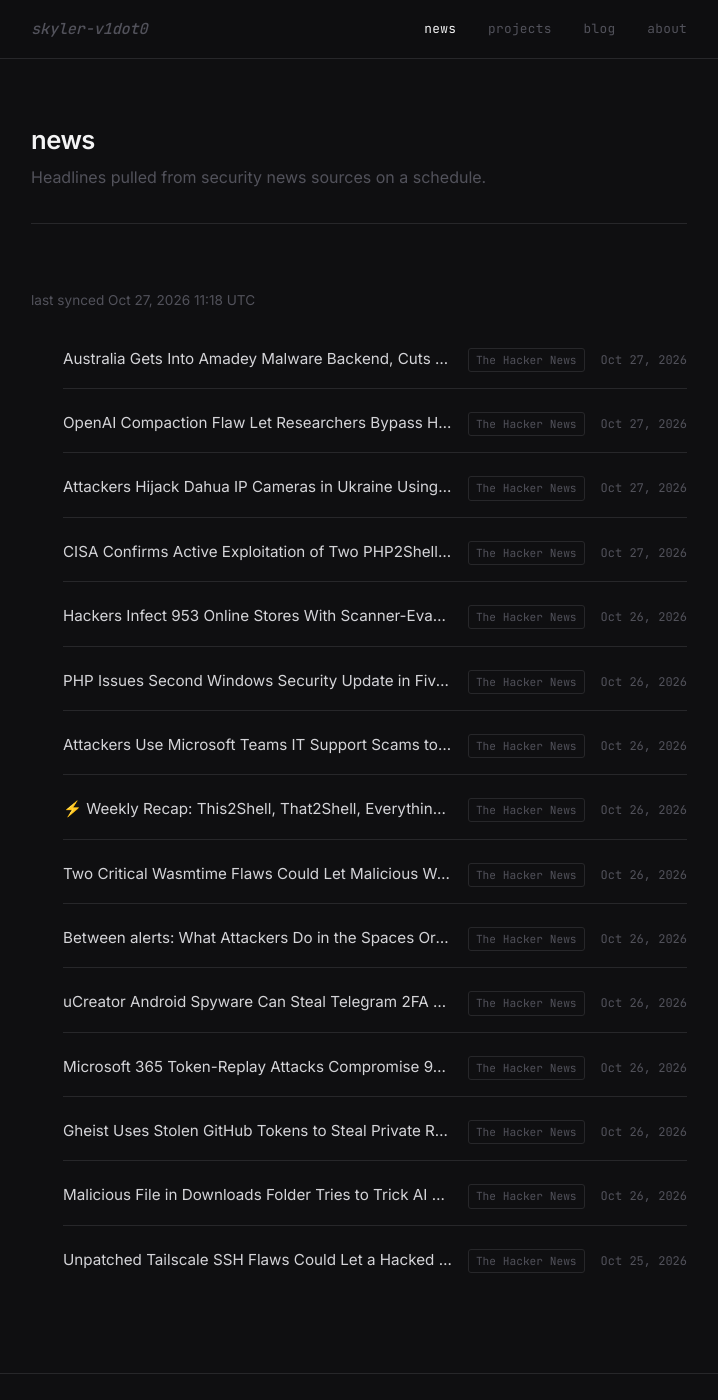
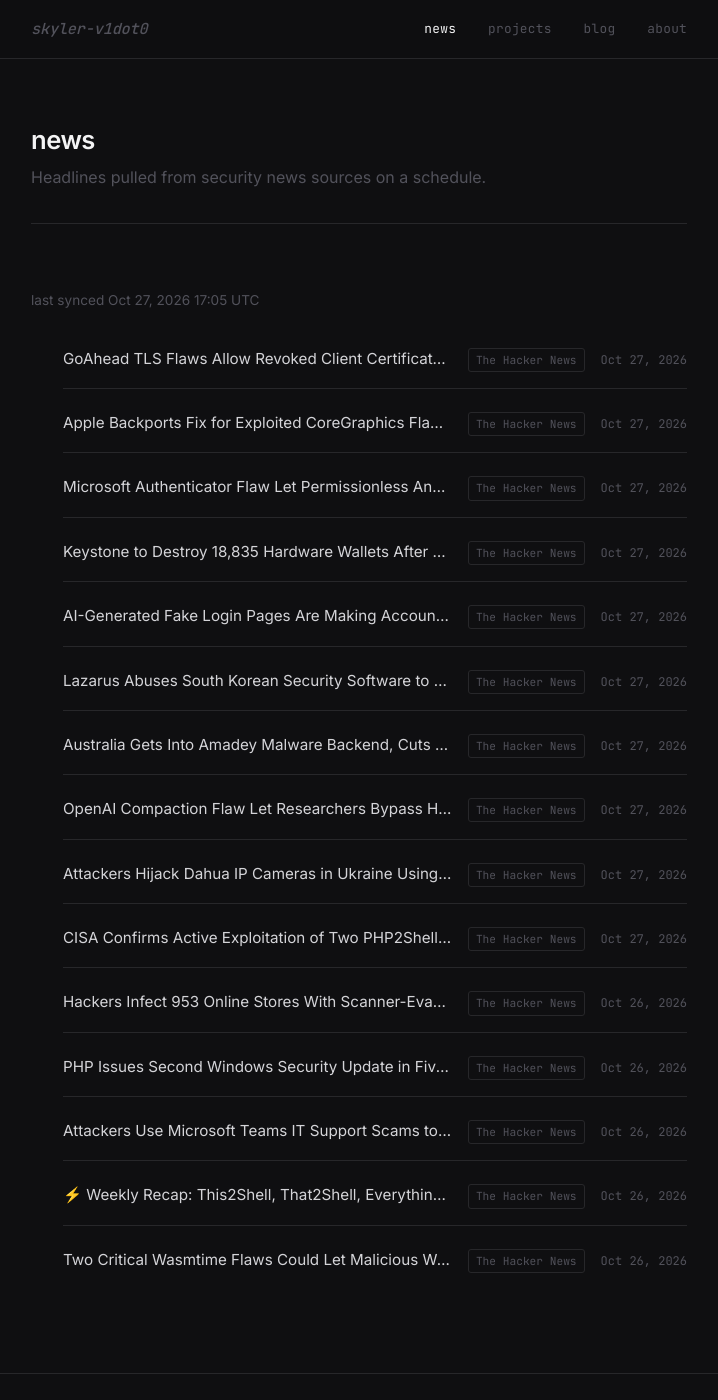
Before and after one commit to skyler-v1dot0/personal-site, a Jekyll site: the page built from news.html, in a window 1280 px wide and 1400 px high. Shown: the whole window, without its empty margins (281-999 px from the left). Built offline with Jekyll 4.4.1, drawn with Linux system fonts in a browser that asks for light colours.

Commit message:
chore: sync news feed [skip ci]

```diff
--- a/_data/news.yml
+++ b/_data/news.yml
@@ -1,6 +1,34 @@
 ---
-updated_at: '2026-10-27T11:18:56Z'
+updated_at: '2026-10-27T17:05:40Z'
 items:
+- title: GoAhead TLS Flaws Allow Revoked Client Certificates and Enable Session Decryption
+  url: https://thehackernews.com/2026/10/goahead-tls-flaws-allow-revoked-client.html
+  source: The Hacker News
+  published: '2026-10-27T13:59:48Z'
+- title: Apple Backports Fix for Exploited CoreGraphics Flaw to Older iPhones and
+    iPads
+  url: https://thehackernews.com/2026/10/apple-backports-fix-for-exploited.html
+  source: The Hacker News
+  published: '2026-10-27T13:59:09Z'
+- title: Microsoft Authenticator Flaw Let Permissionless Android Apps Steal Work Account
+    Tokens
+  url: https://thehackernews.com/2026/10/microsoft-authenticator-flaw-let.html
+  source: The Hacker News
+  published: '2026-10-27T12:09:50Z'
+- title: Keystone to Destroy 18,835 Hardware Wallets After Hackers Steal Device Verification
+    Key
+  url: https://thehackernews.com/2026/10/keystone-to-destroy-18835-hardware.html
+  source: The Hacker News
+  published: '2026-10-27T11:46:00Z'
+- title: AI-Generated Fake Login Pages Are Making Account Takeovers Easier
+  url: https://thehackernews.com/2026/10/ai-generated-fake-login-pages-are.html
+  source: The Hacker News
+  published: '2026-10-27T11:32:46Z'
+- title: Lazarus Abuses South Korean Security Software to Deploy Malware Using Post-Quantum
+    Encryption
+  url: https://thehackernews.com/2026/10/lazarus-abuses-south-korean-security.html
+  source: The Hacker News
+  published: '2026-10-27T11:32:31Z'
 - title: Australia Gets Into Amadey Malware Backend, Cuts Off Access to 180,000 Infected
     Computers
   url: https://thehackernews.com/2026/10/australia-gets-into-amadey-malware.html
@@ -43,31 +71,3 @@ items:
   url: https://thehackernews.com/2026/10/two-critical-wasmtime-flaws-could-let.html
   source: The Hacker News
   published: '2026-10-26T11:52:41Z'
-- title: 'Between alerts: What Attackers Do in the Spaces Ordinary Detection Misses'
-  url: https://thehackernews.com/2026/10/between-alerts-what-attackers-do-in.html
-  source: The Hacker News
-  published: '2026-10-26T11:23:56Z'
-- title: uCreator Android Spyware Can Steal Telegram 2FA Passwords and Clone WeChat
-    Accounts
-  url: https://thehackernews.com/2026/10/ucreator-android-spyware-can-steal.html
-  source: The Hacker News
-  published: '2026-10-26T09:54:02Z'
-- title: Microsoft 365 Token-Replay Attacks Compromise 97 Accounts at 79 Organizations
-  url: https://thehackernews.com/2026/10/microsoft-365-token-replay-attacks.html
-  source: The Hacker News
-  published: '2026-10-26T08:35:51Z'
-- title: Gheist Uses Stolen GitHub Tokens to Steal Private Repository Secrets via
-    Actions Logs
-  url: https://thehackernews.com/2026/10/gheist-uses-stolen-github-tokens-to.html
-  source: The Hacker News
-  published: '2026-10-26T07:49:46Z'
-- title: Malicious File in Downloads Folder Tries to Trick AI Coding Agent Into Installing
-    Malware
-  url: https://thehackernews.com/2026/10/malicious-file-in-downloads-folder.html
-  source: The Hacker News
-  published: '2026-10-26T06:03:48Z'
-- title: Unpatched Tailscale SSH Flaws Could Let a Hacked Device Reach Root on Other
-    Servers
-  url: https://thehackernews.com/2026/10/unpatched-tailscale-ssh-flaws-could-let.html
-  source: The Hacker News
-  published: '2026-10-25T17:44:09Z'
```
